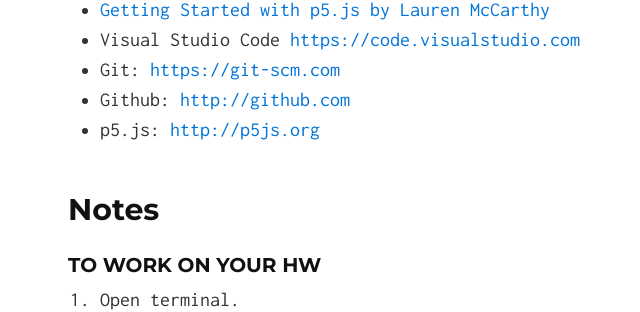
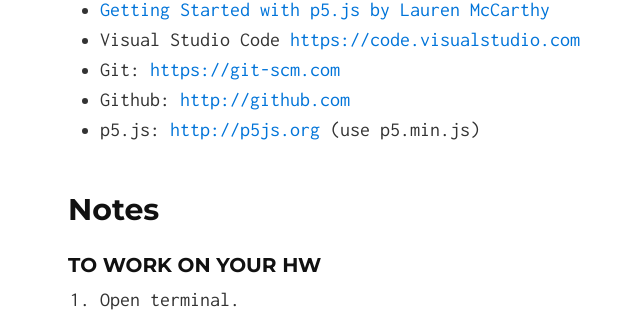
Before and after one commit to lsudigitalart/lsudigitalart.github.io, a Jekyll site: the page built from 2210/index.md, in a window 1280 px wide and 900 px high, scrolled down 1134 px. Shown: the part 141-453 px from the top of the window, without its empty margins (150-790 px from the left). Built offline with Jekyll 4.4.1, drawn with Linux system fonts in a browser that asks for light colours; our own code applies the rules of GitHub Pages for plain Markdown files.

Commit message:
Update index.md

```diff
--- a/2210/index.md
+++ b/2210/index.md
@@ -28,7 +28,7 @@
 - Visual Studio Code <https://code.visualstudio.com>
 - Git: <https://git-scm.com>
 - Github: <http://github.com>
-- p5.js: <http://p5js.org>
+- p5.js: <http://p5js.org> (use p5.min.js)
 
 ## Notes
 
```
